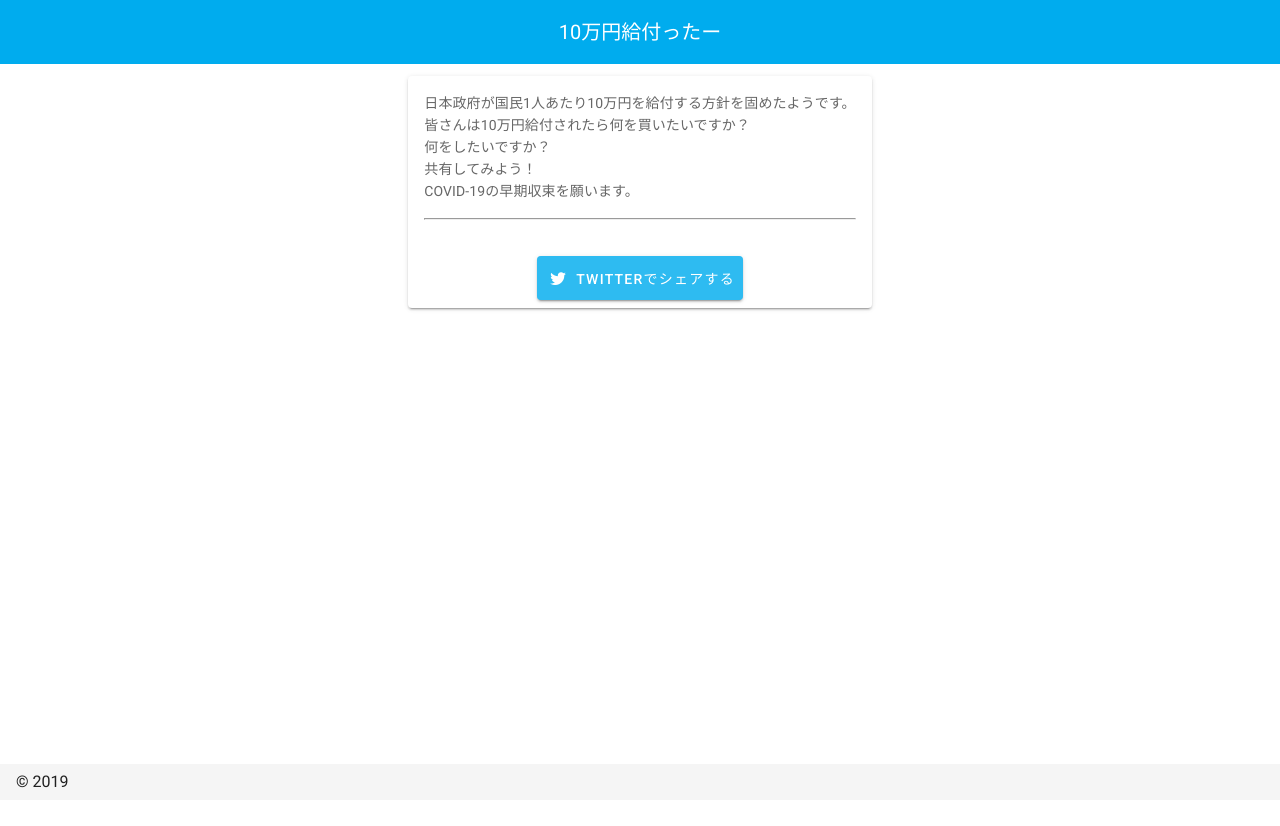
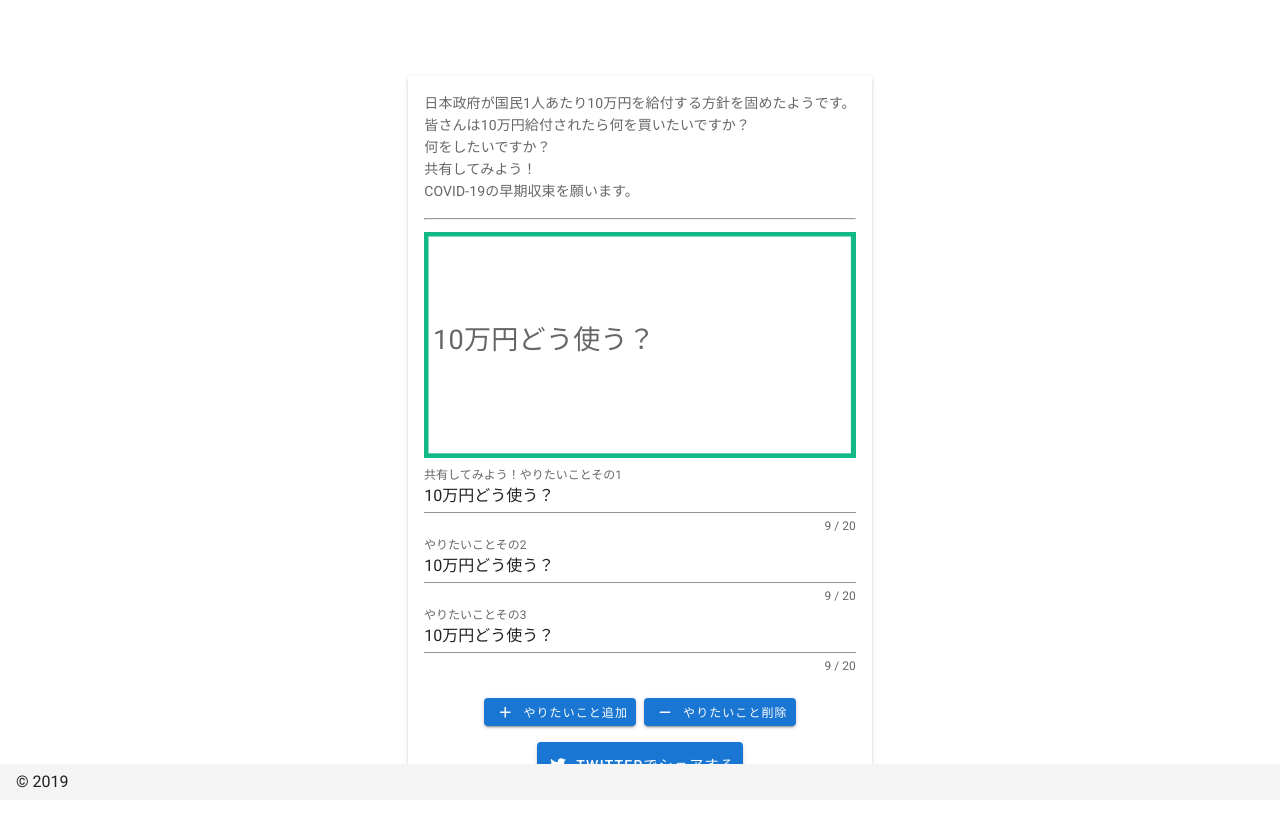
Before and after one commit to gengineer18/kyufutter, a Nuxt app: page / in a window 1280 px wide. Shown: the top 826 px of the page. Before the commit the page ends 800 px from the top, so only its background shows below. Built offline with nearby package versions, Linux system fonts and the light colour scheme.

Commit message:
入力フォーム

```diff
--- a/pages/index.vue
+++ b/pages/index.vue
@@ -11,10 +11,69 @@
             COVID-19の早期収束を願います。
           </p>
           <hr class="my-3" />
+          <div>
+            <svg ref="svgArea" viewBox="0 0 191 100">
+              <rect
+                x="0"
+                y="0"
+                width="191"
+                height="100"
+                fill="#fff"
+                stroke="#12b886"
+                stroke-width="4"
+              ></rect>
+              <foreignObject
+                requiredFeatures="http://www.w3.org/TR/SVG11/feature#Extensibility"
+                width="188"
+                height="100"
+                x="4"
+                y="40"
+                font-size="12px"
+                style="line-height:1rem;"
+              >
+                {{ form1st.text }}
+              </foreignObject>
+            </svg>
+          </div>
+          <v-text-field
+            :counter="20"
+            v-model="form1st.text"
+            @click="initForm1st()"
+            label="共有してみよう！やりたいことその1"
+            color="primary"
+          >
+          </v-text-field>
+          <v-text-field
+            :counter="20"
+            v-model="form2nd.text"
+            @click="initForm2nd()"
+            label="やりたいことその2"
+            color="primary"
+          >
+          </v-text-field>
+          <v-text-field
+            :counter="20"
+            v-model="form3rd.text"
+            @click="initForm3rd()"
+            label="やりたいことその3"
+            color="primary"
+          >
+          </v-text-field>
         </v-card-text>
+
         <v-card-actions>
           <v-spacer />
-          <v-btn color="#00acee" nuxt to="/" large dark>
+          <v-btn color="primary" small dark>
+            <v-icon dark left>mdi-plus</v-icon>やりたいこと追加
+          </v-btn>
+          <v-btn color="primary" small dark>
+            <v-icon dark left>mdi-minus</v-icon>やりたいこと削除
+          </v-btn>
+          <v-spacer />
+        </v-card-actions>
+        <v-card-actions>
+          <v-spacer />
+          <v-btn color="primary" nuxt to="/inspire" large dark>
             <v-icon dark left>mdi-twitter</v-icon>Twitterでシェアする
           </v-btn>
           <v-spacer />
@@ -25,7 +84,44 @@
 </template>
 
 <script>
+const defaultMessage = '10万円どう使う？'
 export default {
-  components: {}
+  data() {
+    return {
+      formLength: 1,
+      form1st: {
+        init: false,
+        text: defaultMessage
+      },
+      form2nd: {
+        init: false,
+        text: defaultMessage
+      },
+      form3rd: {
+        init: false,
+        text: defaultMessage
+      }
+    }
+  },
+  methods: {
+    initForm1st() {
+      if (!this.form1st.init) {
+        this.form1st.text = ''
+        this.form1st.init = true
+      }
+    },
+    initForm2nd() {
+      if (!this.form2nd.init) {
+        this.form2nd.text = ''
+        this.form2nd.init = true
+      }
+    },
+    initForm3rd() {
+      if (!this.form3rd.init) {
+        this.form3rd.text = ''
+        this.form3rd.init = true
+      }
+    }
+  }
 }
 </script>
```
